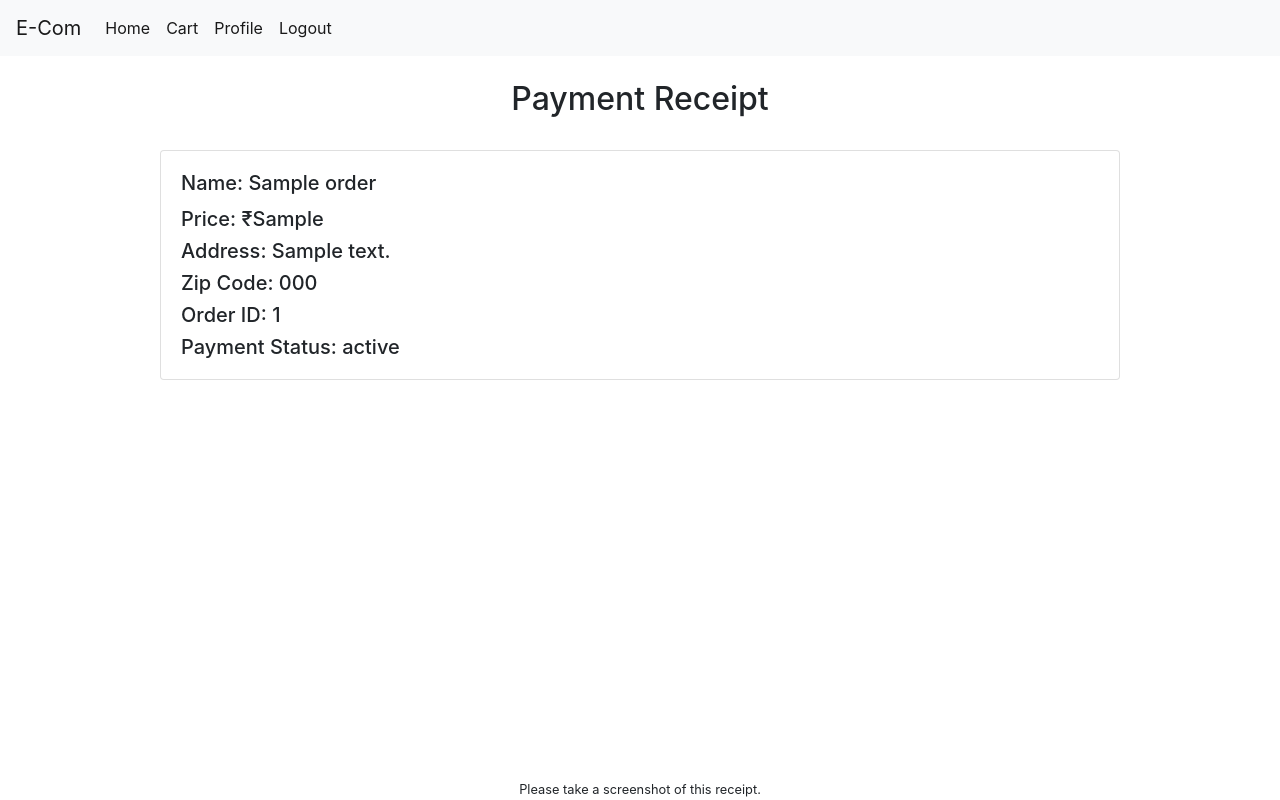
After one commit to Adityan-compile/flask-ecommerce-project, a Flask app: template templates/receipt.jinja in a window 1280 px wide. The commit adds this page. Run offline with Flask 2, Linux system fonts and the light colour scheme; the template is opened without the code that fills it: values that come from a table or form of the project are taken from there, others are empty; tables that the repository leaves empty hold one stand-in row (values such as "Sample post"); some libraries are stand-ins or nearby versions.

Commit message:
Added receipt for checkout

```diff
--- a/templates/payment-Success.jinja
+++ b/templates/payment-Success.jinja
@@ -19,6 +19,7 @@
  <h3>Your Order is placed successfully</h3>
  <h4>Thank you for using our services</h4>
  <a href="{{url_for('userController.orders')}}" class="btn btn-primary">View Orders</a>
+ <a href="{{url_for('userController.orderReceipt', order_id=order_id)}}" class="btn btn-primary">View Order Receipt</a>
 </div>
 
 {% endblock %}
--- /dev/null
+++ b/templates/receipt.jinja
@@ -0,0 +1,36 @@
+{% extends "base.jinja"%}
+
+{% block title %} Receipt | E-Com {% endblock %}
+
+{% block body %}
+
+<!-- {% block nav %}
+<li class="nav-item active">
+    <a class="nav-link" href="{{ url_for('userController.logout') }}">Logout</a>
+  </li>
+{% endblock %} -->
+
+<br />
+<p class="h2 text-center text-monospace">Payment Receipt</p>
+<br />
+
+<section>
+<div class="card w-75 mx-auto">
+  <div class="card-body">
+    <h5 class="card-title">Name: {{order.customer_name}}</h5>
+    <h5 class="card-text">Price: &#8377;{{order.total_order_price}}</h5>
+    <h5 class="card-text">Address: {{order.customer_address}}</h5>
+    <h5 class="card-text">Zip Code: {{order.customer_zip}}</h5>
+    <h5 class="card-text">Order ID: {{order.order_id}}
+    <h5 class="card-text">Payment Status: {{order.payment_status}}</h5>
+  </div>
+</div>
+</section>
+
+
+<footer class="page-footer text-center fixed-bottom">
+  <small class="text-center">Please take a screenshot of this receipt.</small>
+</footer>
+
+
+{% endblock %}
```
Also changed, not shown: TODO.md (+1 -1 lines), userController.py (+16 -4 lines).
